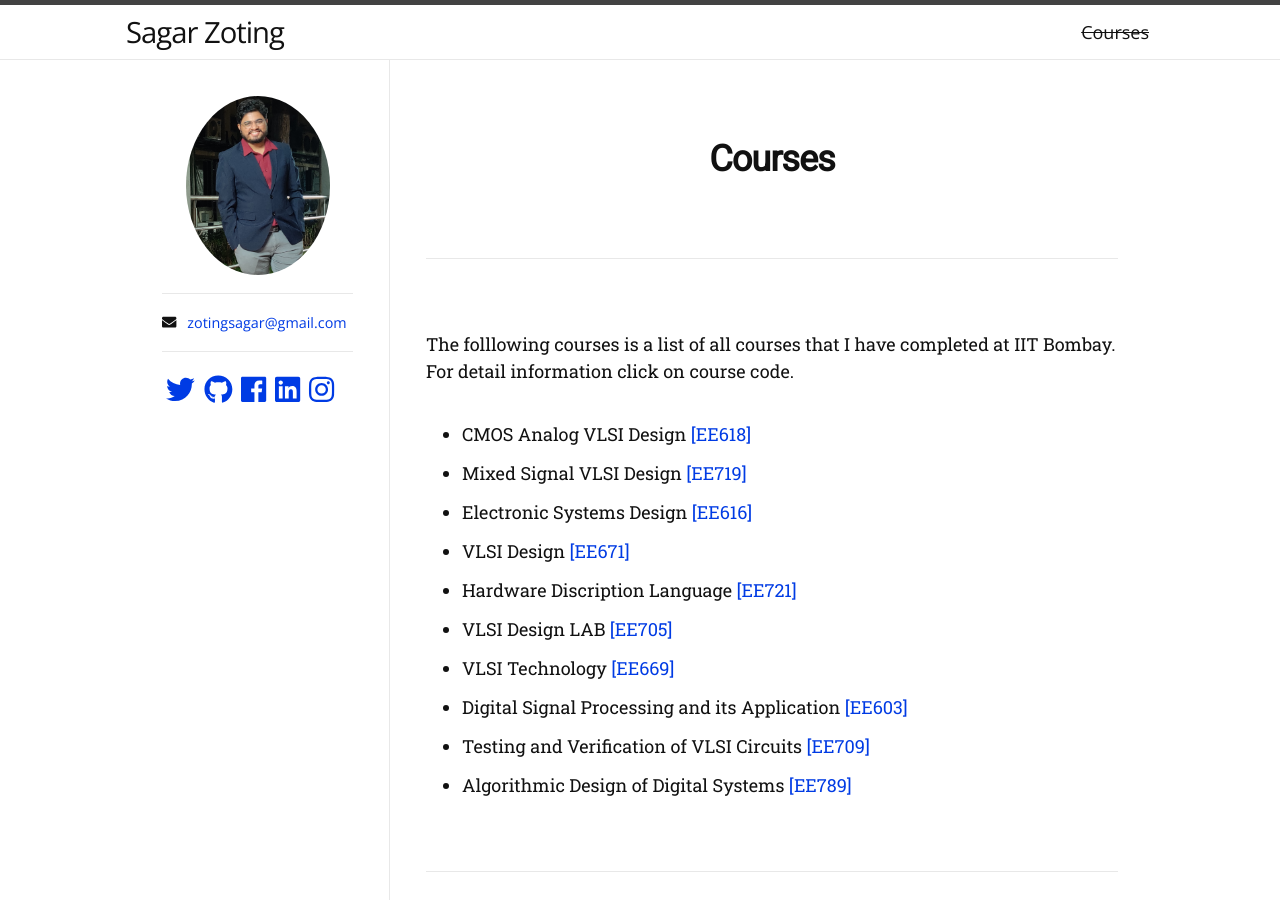
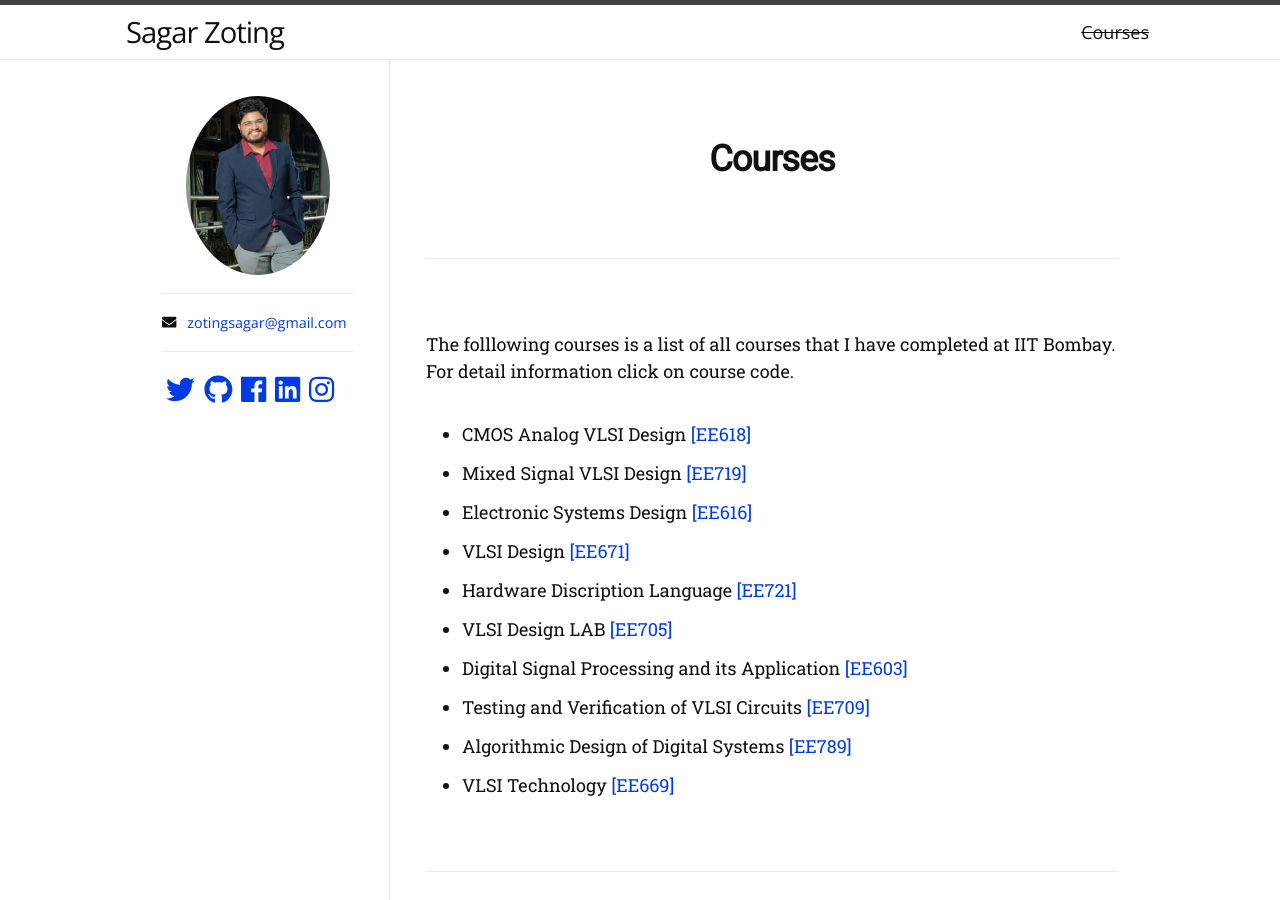
Before and after one commit to zotingsagar/zotingsagar.github.io, a Jekyll site: the page built from courses.md, in a window 1280 px wide. Built offline with Jekyll 4.4.1, drawn with Linux system fonts in a browser that asks for light colours; nearby versions of some CDN libraries; some web fonts are replaced.

```diff
--- a/courses.md
+++ b/courses.md
@@ -11,7 +11,7 @@ The folllowing courses is a list of all courses that I have completed at IIT Bom
 - VLSI Design [[EE671]](https://www.ee.iitb.ac.in/web/academics/courses/EE671)
 - Hardware Discription Language [[EE721]](https://www.ee.iitb.ac.in/web/academics/courses/EE721)
 - VLSI Design LAB [[EE705]](https://www.ee.iitb.ac.in/web/academics/courses/EE705)
-- VLSI Technology [[EE669]](https://www.ee.iitb.ac.in/web/academics/courses/EE669)
 - Digital Signal Processing and its Application [[EE603]](https://www.ee.iitb.ac.in/web/academics/courses/EE603)
 - Testing and Verification of VLSI Circuits [[EE709]](https://www.ee.iitb.ac.in/web/academics/courses/EE709)
 - Algorithmic Design of Digital Systems [[EE789]](https://www.ee.iitb.ac.in/web/academics/courses/EE789)
+- VLSI Technology [[EE669]](https://www.ee.iitb.ac.in/web/academics/courses/EE669)
```
